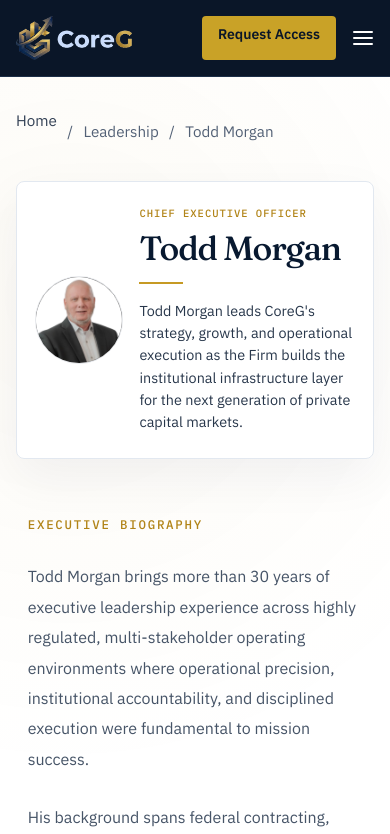
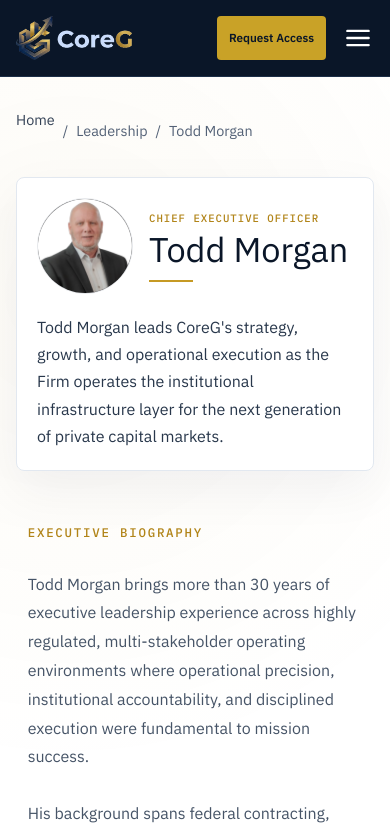
Before and after one commit to CoreGAdmin/coregenisis-site, a React (Vite) app: page /leadership in a window 390 px wide. Shown: the top 834 px of the page. Built offline with nearby package versions, Linux system fonts and the light colour scheme.

Commit message:
Deploy CoreG website v4.2.1

```diff
--- a/src/components/PageNav.jsx
+++ b/src/components/PageNav.jsx
@@ -14,7 +14,9 @@
 ];
 
 function navClass({ isActive }) {
-  return `text-sm font-medium whitespace-nowrap transition-colors ${isActive ? "text-gold" : "text-white/90 hover:text-white"}`;
+  return `text-sm font-medium whitespace-nowrap transition-colors ${
+    isActive ? "text-gold" : "text-white/90 hover:text-white"
+  }`;
 }
 
 export default function PageNav() {
@@ -22,21 +24,40 @@
   const closeMenu = () => setMenuOpen(false);
 
   return (
-    <nav className="sticky top-0 z-50 bg-navy border-b border-navyLine" aria-label="Primary navigation">
-      <div className="flex items-center justify-between px-4 sm:px-8 py-4 max-w-[1440px] mx-auto">
-        <Link to="/" className="flex-shrink-0" aria-label="CoreG home" onClick={closeMenu}>
-          <img src={logoDark} alt="CoreG" className="h-11 sm:h-14" />
+    <nav className="site-nav sticky top-0 z-50 bg-navy border-b border-navyLine" aria-label="Primary navigation">
+      <div className="site-nav-inner flex items-center justify-between px-4 sm:px-8 py-4 max-w-[1440px] mx-auto">
+        <Link to="/" className="site-nav-brand flex-shrink-0" aria-label="CoreG home" onClick={closeMenu}>
+          <img src={logoDark} alt="CoreG" className="site-nav-logo h-11 sm:h-14" />
         </Link>
+
         <div className="hidden xl:flex items-center gap-4 2xl:gap-7">
           {NAV.map((item) => (
-            <NavLink key={item.label} to={item.path} className={navClass}>{item.label}</NavLink>
+            <NavLink key={item.label} to={item.path} className={navClass}>
+              {item.label}
+            </NavLink>
           ))}
-          <ComingSoonButton className="text-[13px] text-slateLt hover:text-ice whitespace-nowrap cursor-pointer">Client Login</ComingSoonButton>
-          <Link to="/contact" className="bg-gold text-navy text-[13px] font-semibold px-4 py-2 rounded whitespace-nowrap">Request Access</Link>
+          <ComingSoonButton className="text-[13px] text-slateLt hover:text-ice whitespace-nowrap cursor-pointer">
+            Client Login
+          </ComingSoonButton>
+          <Link to="/contact" className="bg-gold text-navy text-[13px] font-semibold px-4 py-2 rounded whitespace-nowrap">
+            Request Access
+          </Link>
         </div>
-        <div className="flex xl:hidden items-center gap-3">
-          <Link to="/contact" className="bg-gold text-navy text-sm font-semibold px-4 py-2 rounded whitespace-nowrap" onClick={closeMenu}>Request Access</Link>
-          <button onClick={() => setMenuOpen((value) => !value)} aria-label="Toggle menu" aria-expanded={menuOpen} className="text-white p-1 -mr-1">
+
+        <div className="site-nav-actions flex xl:hidden items-center gap-3">
+          <Link
+            to="/contact"
+            className="site-nav-request bg-gold text-navy text-sm font-semibold px-4 py-2 rounded whitespace-nowrap"
+            onClick={closeMenu}
+          >
+            Request Access
+          </Link>
+          <button
+            onClick={() => setMenuOpen((value) => !value)}
+            aria-label="Toggle menu"
+            aria-expanded={menuOpen}
+            className="site-nav-toggle text-white p-1 -mr-1"
+          >
             <svg width="22" height="22" viewBox="0 0 22 22" fill="none" aria-hidden="true">
               {menuOpen ? (
                 <path d="M4 4L18 18M18 4L4 18" stroke="currentColor" strokeWidth="2" strokeLinecap="round" />
@@ -47,12 +68,26 @@
           </button>
         </div>
       </div>
+
       {menuOpen && (
         <div className="xl:hidden flex flex-col px-4 pb-4 gap-1 border-t border-navyLine">
           {NAV.map((item) => (
-            <NavLink key={item.label} to={item.path} onClick={closeMenu} className={({ isActive }) => `py-2.5 text-[15px] font-medium ${isActive ? "text-gold" : "text-white/90 hover:text-white"}`}>{item.label}</NavLink>
+            <NavLink
+              key={item.label}
+              to={item.path}
+              onClick={closeMenu}
+              className={({ isActive }) =>
+                `py-2.5 text-[15px] font-medium ${
+                  isActive ? "text-gold" : "text-white/90 hover:text-white"
+                }`
+              }
+            >
+              {item.label}
+            </NavLink>
           ))}
-          <ComingSoonButton className="py-2.5 text-[15px] text-slateLt hover:text-ice cursor-pointer">Client Login</ComingSoonButton>
+          <ComingSoonButton className="py-2.5 text-[15px] text-slateLt hover:text-ice cursor-pointer">
+            Client Login
+          </ComingSoonButton>
         </div>
       )}
     </nav>
--- a/src/index.css
+++ b/src/index.css
@@ -437,3 +437,142 @@
   }
 }
 /* CoreG v4.2.0 leadership profile end */
+
+
+/* CoreG v4.2.1 mobile alignment correction start */
+@media (max-width: 639px) {
+  .site-nav-inner {
+    min-height: 76px;
+    padding: 0.75rem 1rem;
+  }
+
+  .site-nav-brand,
+  .site-nav-actions,
+  .site-nav-request,
+  .site-nav-toggle {
+    display: flex;
+    align-items: center;
+  }
+
+  .site-nav-logo {
+    width: 132px;
+    max-width: 132px;
+    height: 44px !important;
+    object-fit: contain;
+    object-position: left center;
+  }
+
+  .site-nav-actions {
+    gap: 0.65rem;
+    min-height: 44px;
+  }
+
+  .site-nav-request {
+    min-height: 44px;
+    padding: 0 0.9rem;
+    font-size: 0.78rem;
+    line-height: 1;
+  }
+
+  .site-nav-toggle {
+    justify-content: center;
+    width: 44px;
+    height: 44px;
+    margin-right: -0.4rem;
+    padding: 0;
+  }
+
+  .site-nav-toggle svg {
+    width: 26px;
+    height: 26px;
+  }
+
+  .leadership-breadcrumb {
+    gap: 0.5rem;
+    margin-bottom: 1.5rem;
+    font-size: 0.9rem;
+  }
+
+  .leadership-identity-card {
+    grid-template-columns: 112px minmax(0, 1fr);
+    grid-template-areas:
+      "portrait name"
+      "intro intro";
+    align-items: center;
+    gap: 1.25rem 1.35rem;
+    padding: 1.5rem;
+  }
+
+  .leadership-portrait-wrap {
+    grid-area: portrait;
+    width: 112px;
+    align-self: stretch;
+    aspect-ratio: 1;
+  }
+
+  .leadership-name-card {
+    grid-area: name;
+    align-self: center;
+  }
+
+  .leadership-intro {
+    grid-area: intro;
+    max-width: none;
+    margin-top: 0.25rem;
+    font-size: 1rem;
+    line-height: 1.7;
+  }
+
+  .leadership-name-card h1 {
+    margin-top: 0.35rem;
+    font-size: clamp(2rem, 9vw, 2.65rem);
+    line-height: 1.02;
+  }
+
+  .leadership-rule {
+    width: 2.75rem;
+    margin: 0.85rem 0 0;
+  }
+
+  .leadership-eyebrow {
+    font-size: 0.67rem;
+    letter-spacing: 0.09em;
+  }
+
+  .leadership-biography,
+  .leadership-focus {
+    padding-top: 3.25rem;
+  }
+
+  .leadership-biography p:not(.leadership-section-label) {
+    font-size: 1rem;
+    line-height: 1.8;
+  }
+}
+
+@media (max-width: 390px) {
+  .site-nav-logo {
+    width: 116px;
+    max-width: 116px;
+  }
+
+  .site-nav-request {
+    padding-inline: 0.75rem;
+    font-size: 0.73rem;
+  }
+
+  .leadership-identity-card {
+    grid-template-columns: 96px minmax(0, 1fr);
+    gap: 1rem;
+    padding: 1.25rem;
+  }
+
+  .leadership-portrait-wrap {
+    width: 96px;
+  }
+
+  .leadership-name-card h1 {
+    font-size: clamp(1.8rem, 8.8vw, 2.25rem);
+  }
+}
+/* CoreG v4.2.1 mobile alignment correction end */
--- a/src/pages/Leadership.jsx
+++ b/src/pages/Leadership.jsx
@@ -50,16 +50,17 @@
                 />
               </div>
 
-              <div className="leadership-summary">
+              <div className="leadership-name-card">
                 <p className="leadership-eyebrow">Chief Executive Officer</p>
                 <h1>Todd Morgan</h1>
                 <div className="leadership-rule" aria-hidden="true" />
-                <p className="leadership-intro">
-                  Todd Morgan leads CoreG&apos;s strategy, growth, and operational
-                  execution as the Firm builds the institutional infrastructure layer
-                  for the next generation of private capital markets.
-                </p>
               </div>
+
+              <p className="leadership-intro">
+                Todd Morgan leads CoreG&apos;s strategy, growth, and operational
+                execution as the Firm operates the institutional infrastructure
+                layer for the next generation of private capital markets.
+              </p>
             </article>
 
             <section className="leadership-biography" aria-labelledby="executive-biography">
```
Also changed, not shown: release/v4.2.1/README.md (added), 1 other file (tests, documents, lock files or other folders).
